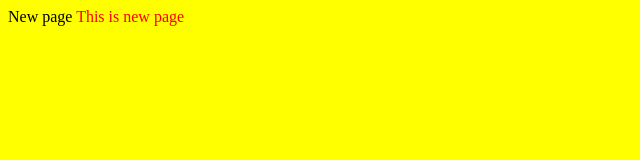
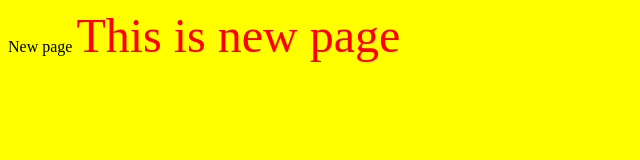
Before and after one commit to rohit02q/Rohit, a plain HTML site: page Newpage.html in a window 1280 px wide. Shown: the whole page, without its empty margins (0-640 px from the left). Drawn offline with Linux system fonts and the light colour scheme.

Commit message:
Update Newpage.html

```diff
--- a/Newpage.html
+++ b/Newpage.html
@@ -3,6 +3,6 @@
 <tittle> New page</tittle>
 </ head>
 <body bgcolor="yellow">
-<font color="red"> This is new page</font>
+<font color="red" size=50> This is new page</font>
 </body>
 </html>
```
